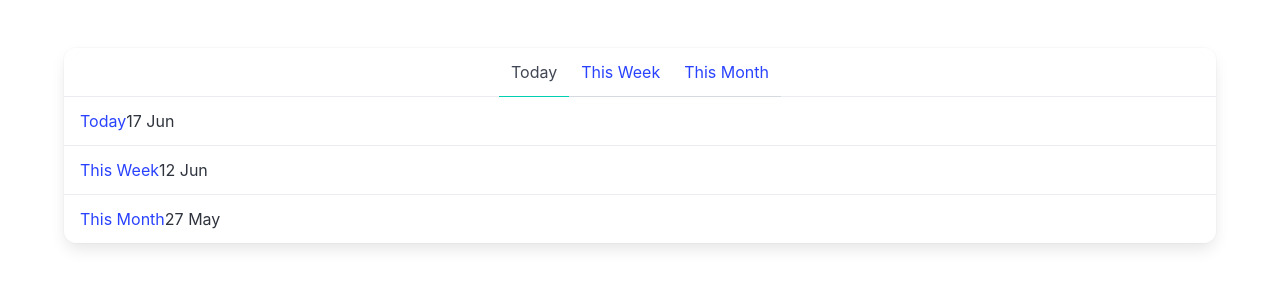
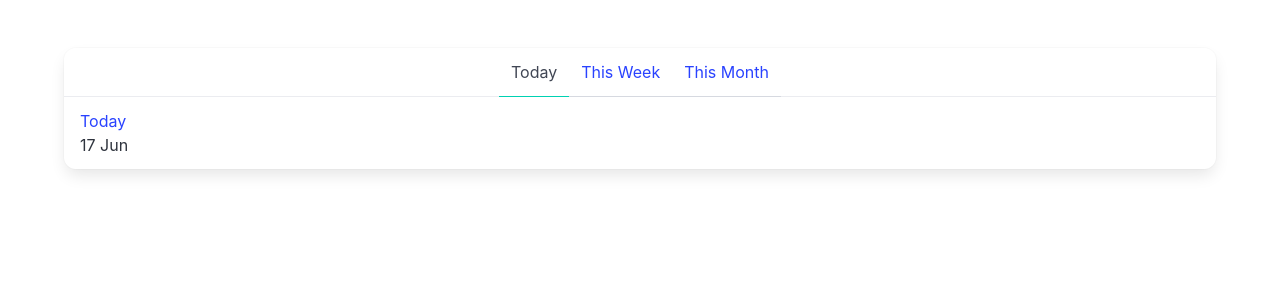
Before and after one commit to kelvi-zignuts/reactive_store_from_scratch, a Vue app: page / in a window 1280 px wide. Shown: the top 300 px of the page. Built offline with nearby package versions, Linux system fonts and the light colour scheme.

Commit message:
same functionality using pinia and  learn how to use pinia in vue.js

```diff
--- a/package.json
+++ b/package.json
@@ -11,6 +11,7 @@
   "dependencies": {
     "@types/luxon": "^3.4.2",
     "luxon": "^3.4.4",
+    "pinia": "^2.1.7",
     "vue": "^3.4.21"
   },
   "devDependencies": {
--- a/src/components/TimeLine.vue
+++ b/src/components/TimeLine.vue
@@ -1,44 +1,88 @@
 <script setup lang="ts">
-import { DateTime } from "luxon";
-import { ref } from "vue";
-import { Post, today, thisWeek, thisMonth } from "../posts";
+// import { DateTime } from "luxon";
+// import { ref, computed } from "vue";
+// import { TimelinePost, today, thisWeek, thisMonth } from "../posts";
+import TimeLineItem from "./TimeLineItem.vue";
+import { usePosts } from "../stores/posts";
+import { periods } from "../constants";
+// import TimelineItem from "./TimeLineItem.vue"
 
-const periods = ["Today", "This Week", "This Month"] as const;
 
-type Period = typeof periods[number];
+const postsStore = usePosts();
 
-const selectedPeriod = ref<Period>("Today");
+// const periods = ["Today", "This Week", "This Month"] as const;
 
-function selectPeriod(period: Period) {
-    //   console.log(period);
-    selectedPeriod.value = period;
-}
+// type Period = typeof periods[number];
 
-const posts = [today, thisWeek, thisMonth]
-    .map(post => {
-    return {
-        ...post,
-        created: DateTime.fromISO(post.created)
-    }
-})
+// const selectedPeriod = ref<Period>("Today");
+
+// function selectPeriod(period: Period) {
+//     //   console.log(period);
+//     selectedPeriod.value = period;
+// }
+
+// const posts = computed<TimelinePost[]>(() => {
+//     // return [today, thisWeek, thisMonth]
+//     return postsStore.ids
+//         // .map(post => {
+//         //     return {
+//         //         ...post,
+//         //         created: DateTime.fromISO(post.created)
+//         //     }
+//         // })
+
+//         .map(id => {
+//             const post = postsStore.all.get(id)
+//             if(!post){
+//                 throw Error(`Post with id of ${id} was expected but not found.`)
+//             }
+//             return {
+//                 ...post,
+//                 created: DateTime.fromISO(post.created)
+//             }
+//         })
+//         .filter(post => {
+//             // if (selectedPeriod.value === "Today") {
+//             //     return post.created >= DateTime.now().minus({ day: 1 })
+//             // }
+//             if (postsStore.selectedPeriod === "Today") {
+//                 return post.created >= DateTime.now().minus({ day: 1 })
+//             }
+//             // if (selectedPeriod.value === "This Week") {
+//             //     return post.created >= DateTime.now().minus({ week: 1 })
+//             // }
+//             if (postsStore.selectedPeriod === "This Week") {
+//                 return post.created >= DateTime.now().minus({ week: 1 })
+//             }
+//             return post
+//         })
+// })
+
+// postStore.foo = "bar"
 </script>
 
 <template>
+    <!-- {{ postsStore.foo }}
+    <button @click="postsStore.updateFoo('bar')">Update</button> -->
     <nav class="is-primary panel">
         <!-- {{ selectedPeriod }} -->
         <span class="panel-tabs">
             <!-- <a>Today</a>
             <a>This Week</a>
             <a>This Month</a> -->
-            <a v-for="period in periods" :key="period" :class="{ 'is-active': period === selectedPeriod }"
-                @click="selectPeriod(period)">
+            <a v-for="period in periods" :key="period" :class="{ 'is-active': period === postsStore.selectedPeriod }"
+                @click="postsStore.setSelectedPeriod(period)">
                 {{ period }}
             </a>
         </span>
 
-        <a v-for="post of posts" :key="post.id" class="panel-block">
+        <!-- <a v-for="post of posts" :key="post.id" class="panel-block">
             <a>{{ post.title }}</a>
             <div>{{ post.created.toFormat("d MMM") }}</div>
-        </a>
+        </a> -->
+
+        <!-- <TimeLineItem v-for="post of posts" :key="post.id" :post="post" /> -->
+
+        <TimeLineItem v-for="post of postsStore.filteredPosts" :key="post.id" :post="post" />
     </nav>
 </template>
--- /dev/null
+++ b/src/components/TimeLineItem.vue
@@ -0,0 +1,25 @@
+<script setup lang="ts">
+// import { Post } from "../posts";
+import { TimelinePost } from "../posts.ts";
+
+// const props = defineProps<{
+//     // post : Post
+//     post : TimelinePost
+// }>()
+// defineProps<{
+//   post: TimelinePost
+// }>()
+defineProps<{
+    // post : Post
+    post : TimelinePost
+}>()
+</script>
+
+<template>
+    <div>
+        <a class="panel-block is-flex is-flex-direction-column is-align-items-flex-start">
+            <a>{{ post.title }}</a>
+            <div>{{ post.created.toFormat("d MMM") }}</div>
+        </a>
+    </div>
+</template>
--- /dev/null
+++ b/src/constants.ts
@@ -0,0 +1,3 @@
+export const periods = ["Today", "This Week", "This Month"] as const;
+
+export type Period = typeof periods[number];
--- a/src/main.ts
+++ b/src/main.ts
@@ -1,5 +1,8 @@
 import { createApp } from 'vue'
 // import './style.css'
+import { createPinia } from "pinia";
 import App from './App.vue'
 
-createApp(App).mount('#app')
+createApp(App)
+.use(createPinia())
+.mount('#app')
--- a/src/posts.ts
+++ b/src/posts.ts
@@ -4,6 +4,10 @@ export interface Post {
     id:string
     title:string
     created:string
+}
+
+export interface TimelinePost extends Omit<Post,'created'>{
+    created:DateTime
 }
 
 export const today:Post = {
--- /dev/null
+++ b/src/stores/posts.ts
@@ -0,0 +1,109 @@
+import { defineStore } from "pinia";
+import { Period } from "../constants";
+import { Post, today, thisWeek, thisMonth, TimelinePost } from "../posts";
+import { DateTime } from "luxon";
+
+interface PostsState {
+    // foo:string
+    ids: string[] //["1","2"]
+    all: Map<string, Post>
+    selectedPeriod: Period
+}
+
+export const usePosts = defineStore("posts", {
+    state: (): PostsState => ({
+        // foo:"foo"
+        ids: [today.id, thisWeek.id, thisMonth.id],
+        all: new Map([
+            [today.id, today],
+            [thisWeek.id, thisWeek],
+            [thisMonth.id, thisMonth],
+        ]),
+        selectedPeriod: "Today"
+
+    }),
+    actions: {
+        // updateFoo(foo:string){
+        //     this.foo = foo
+        // }
+
+        setSelectedPeriod(period: Period) {
+            this.selectedPeriod = period
+        }
+    },
+
+    getters: {
+        filteredPosts: (state): TimelinePost[] => {
+            return state.ids
+                .map(id => {
+                    const post = state.all.get(id)
+                    if (!post) {
+                        throw Error(`Post with id of ${id} was expected but not found.`)
+                    }
+                    return {
+                        ...post,
+                        created: DateTime.fromISO(post.created)
+                    }
+                })
+                .filter(post => {
+                    if (state.selectedPeriod === "Today") {
+                        return post.created >= DateTime.now().minus({ day: 1 })
+                    }
+                    if (state.selectedPeriod === "This Week") {
+                        return post.created >= DateTime.now().minus({ week: 1 })
+                    }
+                    return post
+                })
+        }
+    }
+})
+
+
+
+
+
+
+
+
+
+
+
+
+
+
+
+
+
+// import {reactive, readonly} from "vue"
+
+//ref -> number,string
+//computed -> directives
+//reactive -> complex object map, set
+
+// interface PostsState {
+//     foo:string
+// }
+
+// export class PostsStore{
+//     #state:PostsState
+
+//     constructor(){
+//         this.#state = reactive<PostsState>({
+//             foo:'foo'
+//         })
+//     }
+
+//     getState (){
+//         return readonly(this.#state)
+//     }
+
+//     updateFoo(foo: string){
+//         this.#state.foo = foo
+//     }
+// }
+
+// const store = new PostsStore()
+
+// export function usePosts(){
+//     return store
+// }
```
Also changed, not shown: 1 other file (tests, documents, lock files or other folders).
